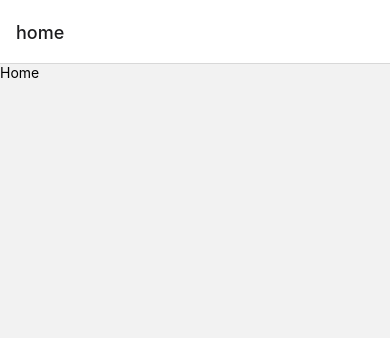
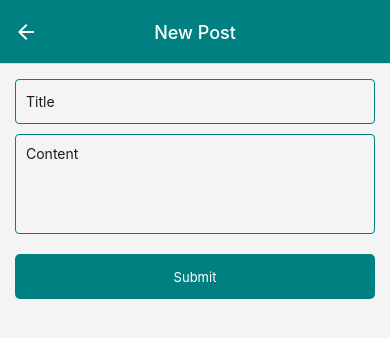
Before and after one commit to FashMuyhee/postapp-interview, a React Native app: screen /new-post in a window 390 px wide. Before the commit this address had no page. Shown: the top 338 px of the page. Built offline with nearby package versions, Linux system fonts and the light colour scheme.

Commit message:
post implementation

```diff
--- a/src/navigation/stack.jsx
+++ b/src/navigation/stack.jsx
@@ -1,12 +1,25 @@
 import { createStackNavigator } from "@react-navigation/stack";
-import { Home } from "../screens";
+import { AddPost, Home } from "../screens";
 
 const Stack = createStackNavigator();
 
 export const StackNav = () => {
   return (
-    <Stack.Navigator>
-      <Stack.Screen name="home" component={Home} />
+    <Stack.Navigator
+      screenOptions={{
+        headerStyle: {
+          backgroundColor: "teal",
+        },
+        headerTintColor: "white",
+        headerTitleAlign: "center",
+      }}
+    >
+      <Stack.Screen name="home" component={Home} options={{ title: "Home" }} />
+      <Stack.Screen
+        name="new-post"
+        component={AddPost}
+        options={{ title: "New Post" }}
+      />
     </Stack.Navigator>
   );
 };
--- /dev/null
+++ b/src/redux/slices/index.js
@@ -0,0 +1 @@
+export * from './post'
--- /dev/null
+++ b/src/redux/slices/post.js
@@ -0,0 +1,18 @@
+import { createSlice } from '@reduxjs/toolkit'
+import { generateUID } from '../../utils/helper'
+
+export const postSlice = createSlice({
+  name: 'post',
+  initialState: {
+    posts: [],
+  },
+  reducers: {
+    addPost: (state, action) => {
+      const prevPost = state.posts
+      state.posts = [...prevPost, { id: generateUID(), ...action.payload }]
+    },
+  },
+})
+
+export const { addPost } = postSlice.actions
+export const postReducer = postSlice.reducer;
--- a/src/redux/store.js
+++ b/src/redux/store.js
@@ -1,6 +1,7 @@
-import { configureStore } from '@reduxjs/toolkit'
 import { persistReducer, persistStore } from 'redux-persist';
 import AsyncStorage from '@react-native-async-storage/async-storage';
+import { postReducer } from './slices';
+import { configureStore, combineReducers } from '@reduxjs/toolkit';
 
 const persistConfig = {
   storage: AsyncStorage,
@@ -9,8 +10,13 @@ const persistConfig = {
 
 
 
+const rootReducer = combineReducers({
+  post: postReducer,
+});
+
+export const persistedReducer = persistReducer(persistConfig, rootReducer);
 export const store = configureStore({
-  reducer: {
+  reducer: persistedReducer,
+});
 
-  },
-})
+export const persistor = persistStore(store);
--- /dev/null
+++ b/src/screens/add-post.jsx
@@ -0,0 +1,47 @@
+import React from "react";
+import { Button, ScreenWrapper, TextInput } from "../components";
+import Toast from "react-native-root-toast";
+import { useDispatch } from "react-redux";
+import { addPost } from "../redux/slices";
+
+export const AddPost = ({ navigation }) => {
+  const [title, setTitle] = React.useState("");
+  const [content, setContent] = React.useState("");
+
+  const dispatch = useDispatch();
+
+  const onSubmit = () => {
+    // FORM VALIDATION
+    if (!title) {
+      Toast.show("Title is required", {
+        duration: Toast.durations.LONG,
+      });
+      return;
+    }
+    if (!content) {
+      Toast.show("Content is required", {
+        duration: Toast.durations.LONG,
+      });
+      return;
+    }
+    // HANDLE POST
+    dispatch(addPost({ title, content }));
+    Toast.show("Post added successfully", {
+      duration: Toast.durations.LONG,
+    });
+    navigation.goBack();
+  };
+
+  return (
+    <ScreenWrapper>
+      <TextInput placeholder="Title" value={title} onChange={setTitle} />
+      <TextInput
+        placeholder="Content"
+        multiline
+        value={content}
+        onChange={setContent}
+      />
+      <Button btnText="Submit" onPress={onSubmit} />
+    </ScreenWrapper>
+  );
+};
--- a/src/screens/home.jsx
+++ b/src/screens/home.jsx
@@ -1,10 +1,56 @@
-import { StyleSheet, Text, View } from "react-native";
+import { FlatList } from "react-native";
 import React from "react";
+import { Fab, Post, ScreenWrapper } from "../components";
+import { useSelector } from "react-redux";
 
-export const Home = () => {
+const postsDemo = [
+  {
+    title: "Baking the Perfect Pie Crust",
+    content:
+      "In this post, I'll share my secrets for making a flaky and delicious pie crust that will elevate any dessert.",
+    created_at: "2024-03-11 10:00:00",
+    updated_at: null,
+  },
+  {
+    title: "Top 5 Hiking Trails for Beginners",
+    content:
+      "Looking to explore the outdoors but don't know where to start? Check out these beginner-friendly hiking trails that offer stunning scenery without a challenging climb.",
+    created_at: "2024-03-10 15:30:00",
+    updated_at: null,
+  },
+  {
+    title: "Must-Have Apps for Bookworms",
+    content:
+      "Are you an avid reader? Here's a list of essential apps that will enhance your reading experience, from finding new books to tracking your progress.",
+    created_at: "2024-03-09 12:45:00",
+    updated_at: "2024-03-11 18:00:00",
+  },
+  {
+    title: "The Science Behind Sleep",
+    content:
+      "Why do we need sleep? What happens to our bodies when we don't get enough rest? Learn about the fascinating science of sleep and tips for getting a good night's rest.",
+    created_at: "2024-03-08 09:15:00",
+    updated_at: null,
+  },
+  {
+    title: "DIY Cat Tree on a Budget",
+    content:
+      "Spoil your feline friend without breaking the bank! This post provides a step-by-step guide on building a fun and functional cat tree using affordable materials.",
+    created_at: "2024-03-07 17:00:00",
+    updated_at: null,
+  },
+];
+
+export const Home = ({ navigation }) => {
+  const posts = useSelector((state) => state.post.posts);
+
+  const renderPosts = ({ item }) => {
+    return <Post {...item} />;
+  };
   return (
-    <View>
-      <Text>Home</Text>
-    </View>
+    <ScreenWrapper>
+      <FlatList data={posts} renderItem={renderPosts} />
+      <Fab onPress={() => navigation.navigate("new-post")} />
+    </ScreenWrapper>
   );
 };
--- a/src/screens/index.js
+++ b/src/screens/index.js
@@ -1 +1,2 @@
 export * from './home'
+export * from './add-post'
```
